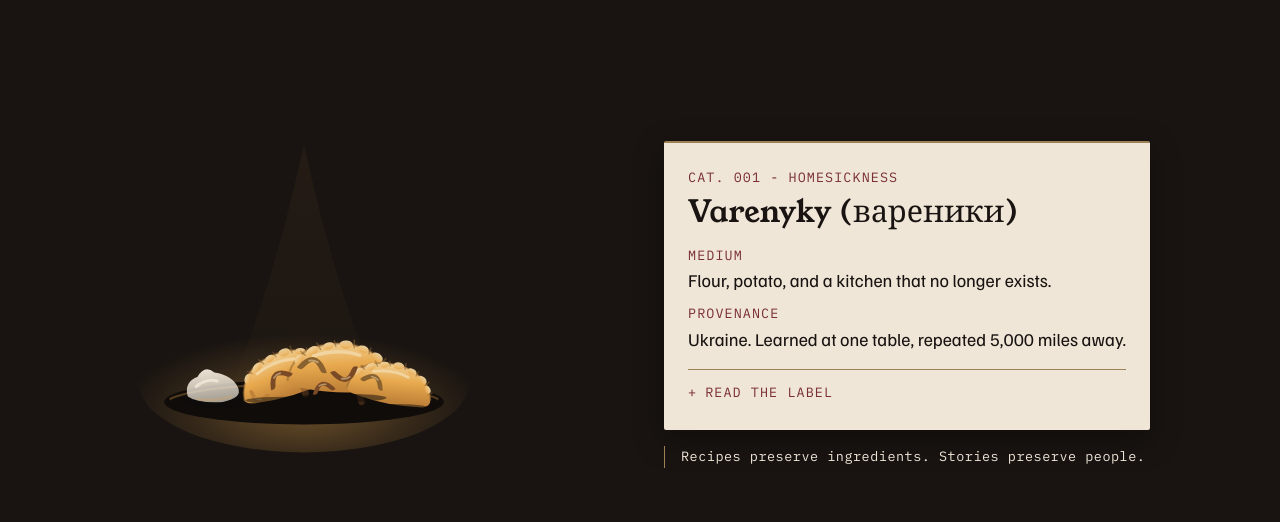
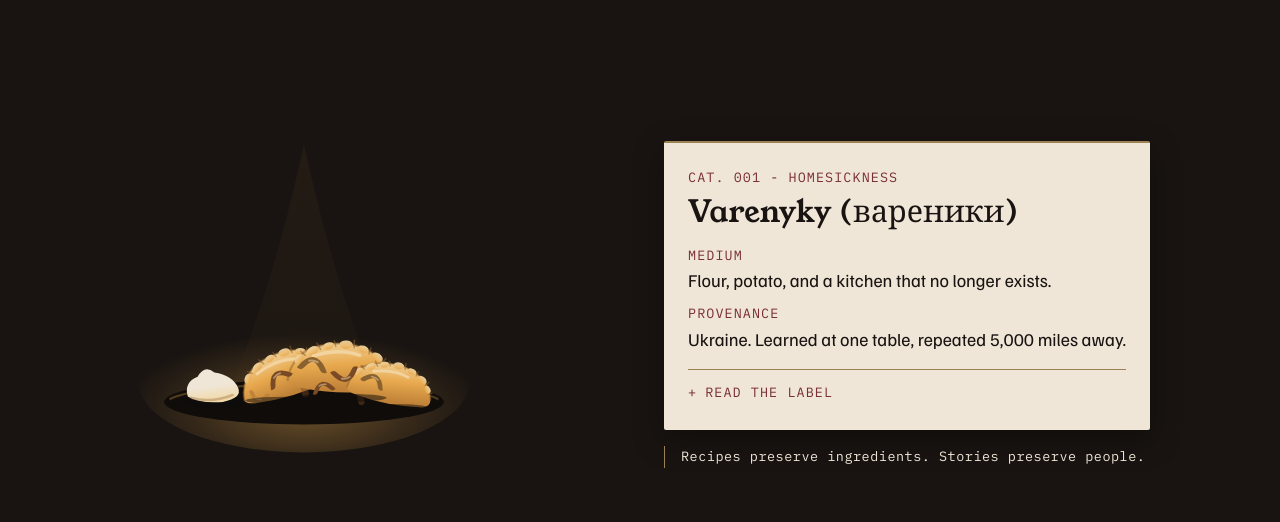
Before and after one commit to nazboyko/still-warm, a React (Vite) app: page / in a window 1280 px wide. Shown: the part 1160-1682 px from the top of the page. Built offline with nearby package versions, Linux system fonts and the light colour scheme.

Commit message:
brighten smetana

```diff
--- a/src/components/exhibition/art/VarenykyArt.tsx
+++ b/src/components/exhibition/art/VarenykyArt.tsx
@@ -30,17 +30,11 @@ export function VarenykyArt({ lit }: { lit: boolean }) {
           <stop offset="70%" stopColor="#e8a94e" stopOpacity="0.45" />
           <stop offset="100%" stopColor="#e8a94e" stopOpacity="0.05" />
         </linearGradient>
+        {/* Fully opaque stops: any transparency here greys against the plate. */}
         <linearGradient id="rv-cream" x1="0" y1="0" x2="0.2" y2="1">
-          <stop
-            offset="0%"
-            style={{ stopColor: "var(--plaster)" }}
-            stopOpacity="1"
-          />
-          <stop
-            offset="100%"
-            style={{ stopColor: "var(--plaster)" }}
-            stopOpacity="0.68"
-          />
+          <stop offset="0%" style={{ stopColor: "var(--plaster)" }} />
+          <stop offset="58%" style={{ stopColor: "var(--plaster)" }} />
+          <stop offset="100%" style={{ stopColor: "var(--gold-light)" }} />
         </linearGradient>
         <radialGradient id="rv-dish-shadow" cx="50%" cy="50%" r="50%">
           <stop offset="0%" stopColor="#0f0c0a" stopOpacity="0.55" />
@@ -127,19 +121,11 @@ export function VarenykyArt({ lit }: { lit: boolean }) {
         fill="url(#rv-cream)"
       />
       <path
-        d="M 83 179 Q 90 173 98 175"
+        d="M 79 187 Q 94 191 109 185"
         fill="none"
-        style={{ stroke: "var(--plaster)" }}
-        strokeOpacity="0.9"
-        strokeWidth="2.2"
-        strokeLinecap="round"
-      />
-      <path
-        d="M 84 188 Q 96 190 108 186"
-        fill="none"
-        style={{ stroke: "var(--tungsten)" }}
-        strokeOpacity="0.25"
-        strokeWidth="1.6"
+        style={{ stroke: "var(--syrup)" }}
+        strokeOpacity="0.3"
+        strokeWidth="1.8"
         strokeLinecap="round"
       />
 
```
